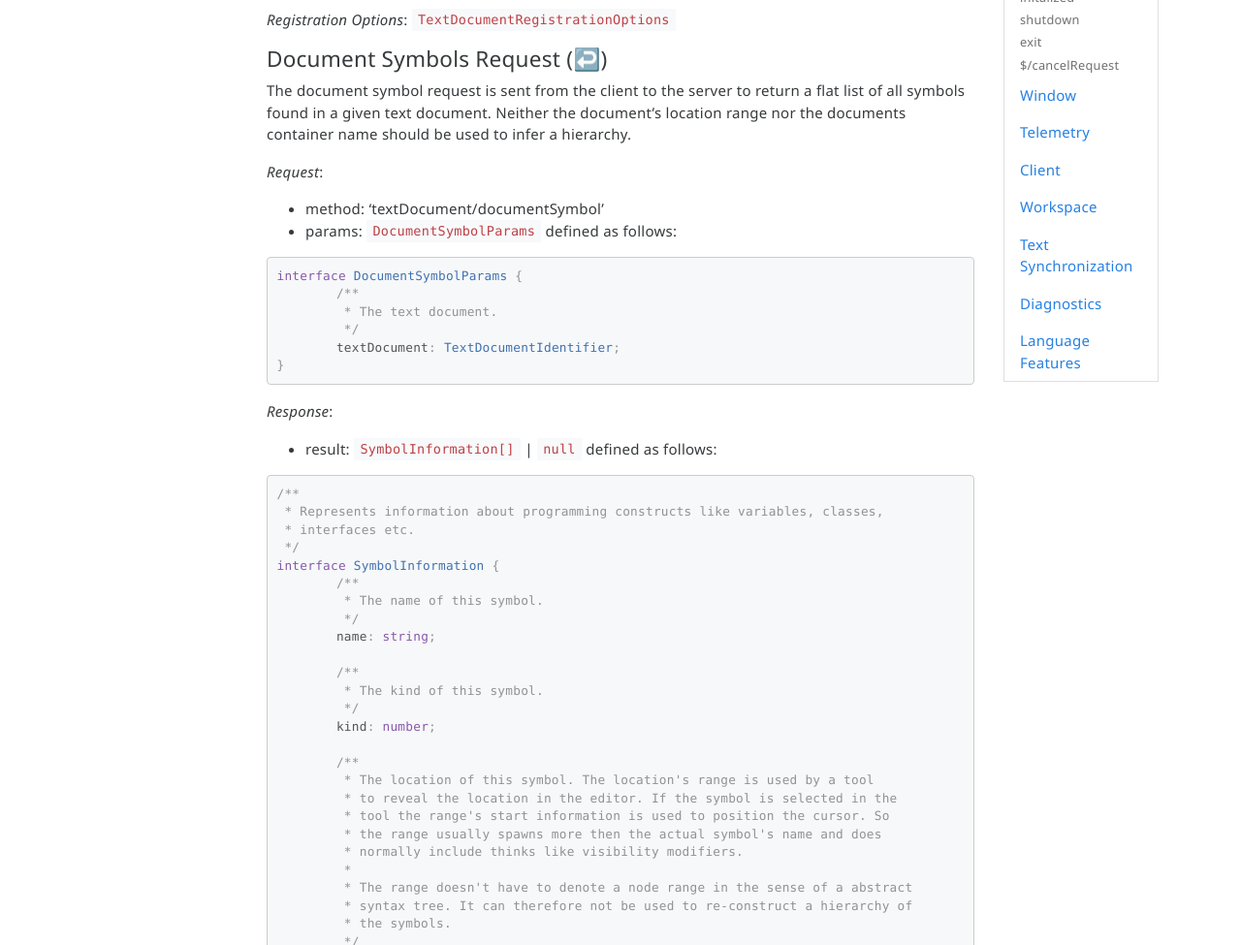
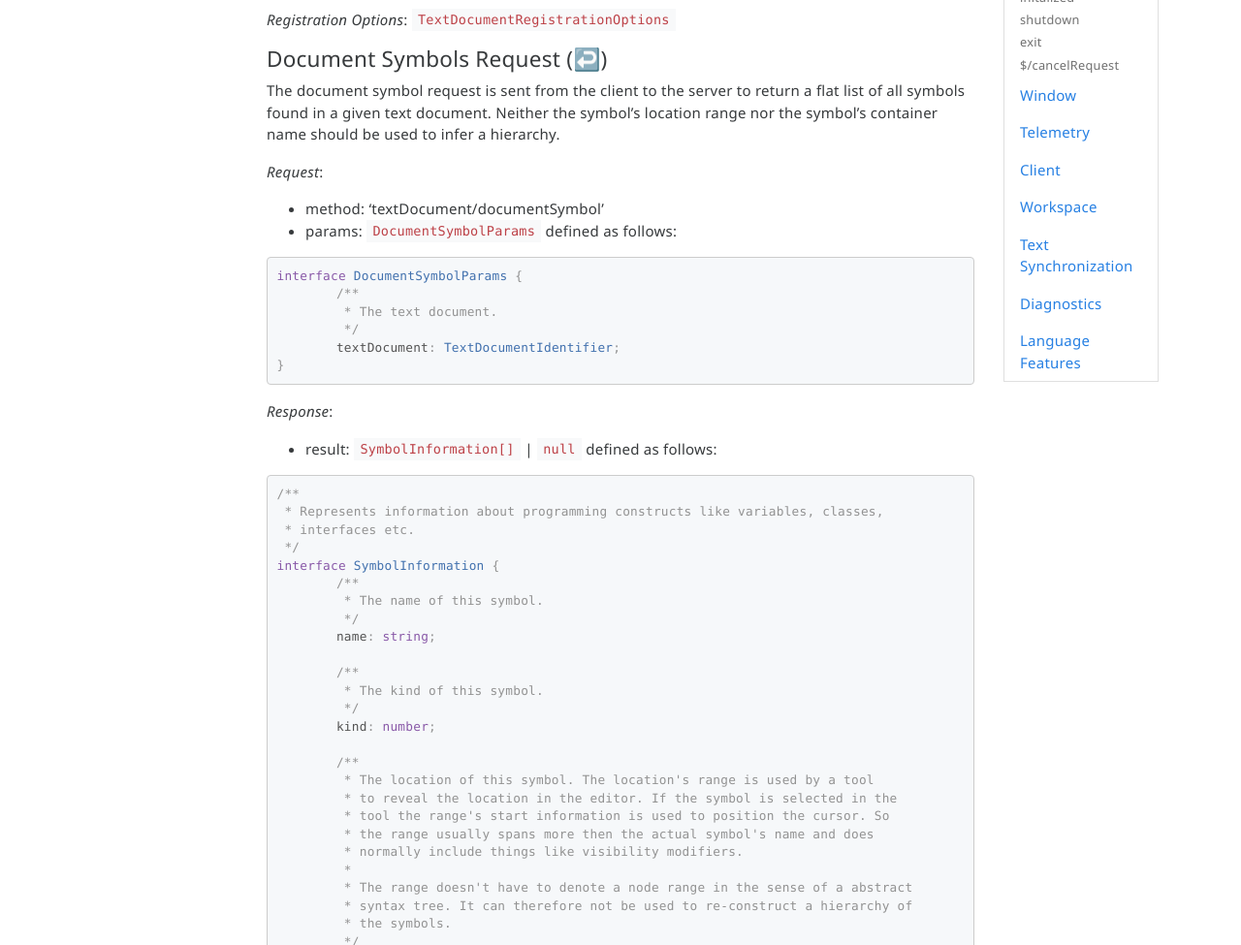
Before and after one commit to microsoft/language-server-protocol, a Jekyll site: the page built from specification.md, in a window 1280 px wide and 1400 px high, scrolled down 53367 px. Shown: the part 177-1152 px from the top of the window at 97% size. Built offline with Jekyll 4.4.1, drawn with Linux system fonts in a browser that asks for light colours; nearby versions of some CDN libraries; emoji names are drawn with the system emoji font.

Commit message:
Fix typos in `SymbolInformation` documentation

```diff
--- a/specification.md
+++ b/specification.md
@@ -2602,7 +2602,7 @@ _Registration Options_: `TextDocumentRegistrationOptions`
 
 #### <a name="textDocument_documentSymbol" class="anchor"></a>Document Symbols Request (:leftwards_arrow_with_hook:)
 
-The document symbol request is sent from the client to the server to return a flat list of all symbols found in a given text document. Neither the document's location range nor the documents container name should be used to infer a hierarchy.
+The document symbol request is sent from the client to the server to return a flat list of all symbols found in a given text document. Neither the symbol's location range nor the symbol's container name should be used to infer a hierarchy.
 
 _Request_:
 * method: 'textDocument/documentSymbol'
@@ -2640,8 +2640,8 @@ interface SymbolInformation {
 	 * The location of this symbol. The location's range is used by a tool
 	 * to reveal the location in the editor. If the symbol is selected in the
 	 * tool the range's start information is used to position the cursor. So
-	 * the range usually spawns more then the actual symbol's name and does
-	 * normally include thinks like visibility modifiers.
+	 * the range usually spans more then the actual symbol's name and does
+	 * normally include things like visibility modifiers.
 	 *
 	 * The range doesn't have to denote a node range in the sense of a abstract
 	 * syntax tree. It can therefore not be used to re-construct a hierarchy of
```
